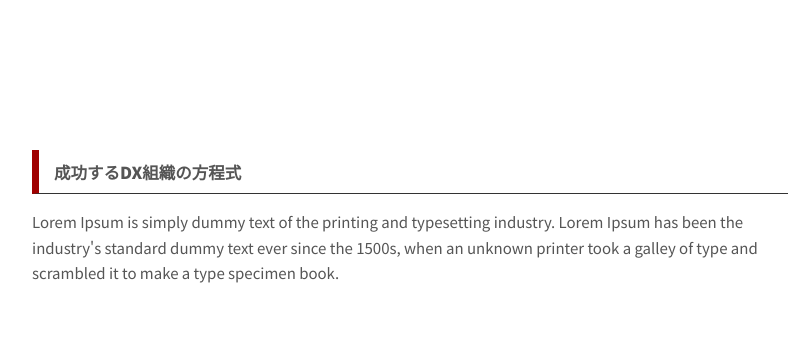
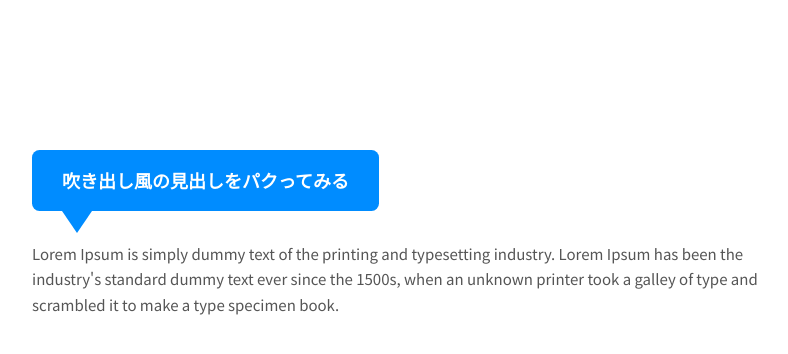
Before and after one commit to vivlio-kumihan/heading, a plain HTML site: page index.html in a window 1280 px wide. Shown: the whole page, without its empty margins (224-1012 px from the left). Drawn offline with Linux system fonts and the light colour scheme; a web font is replaced by a local one.

Commit message:
吹き出し型=> 擬似要素::after, 三角形を描写する。

```diff
--- a/assets/css/style.css
+++ b/assets/css/style.css
@@ -23,10 +23,30 @@ body {
 }
 
 h2 {
-  margin: 0 0 1rem;
-  padding: .5rem 1rem;
-  font-size: 1.1rem;
+  position: relative;
+
+  display: inline-block;
+
+  margin-bottom: 2rem;
+  padding: 1rem 2rem;
+  font-size: 1.2rem;
   font-weight: 900;
-  border-bottom: 1px solid #333;
-  border-left: .5rem solid rgb(160, 0, 0);
+  color: #fff;
+  background-color: rgb(0, 140, 255);
+  border-radius: .5rem;
 }
+
+h2::after {
+  position: absolute;
+  bottom: -1.5rem;
+  left: 2rem;
+
+  content: "";
+  width: 0;
+  height: 0;
+  border-style: solid;
+  border-right: 1rem solid transparent;
+  border-left: 1rem solid transparent;
+  border-top: 1.5rem solid rgb(0, 140, 255);
+  border-bottom: 0;
+}
--- a/index.html
+++ b/index.html
@@ -13,7 +13,7 @@
 <body>
   <div class="container">
     <section>
-      <h2>成功するDX組織の方程式</h2>
+      <h2>吹き出し風の見出しをパクってみる</h2>
       <p>
         Lorem Ipsum is simply dummy text of the printing and typesetting industry. Lorem Ipsum has been the industry's standard dummy text ever since the 1500s, when an unknown printer took a galley of type and scrambled it to make a type specimen book.
       </p>
```
